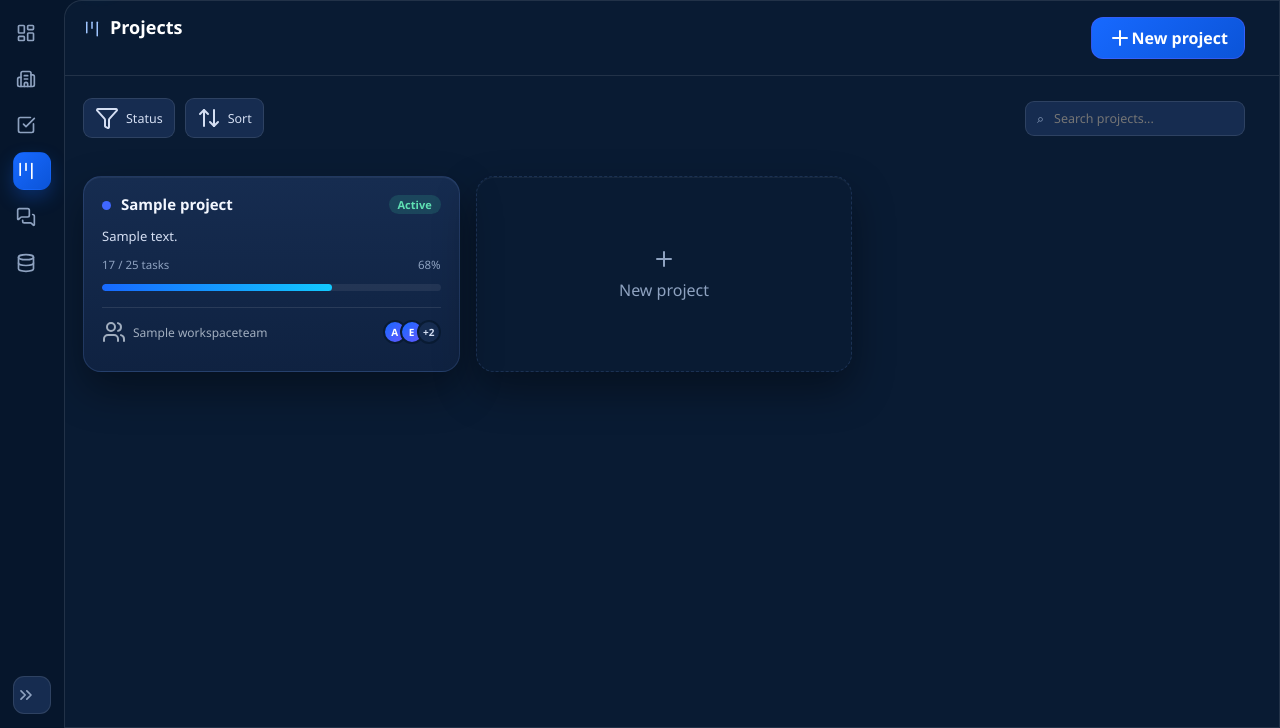
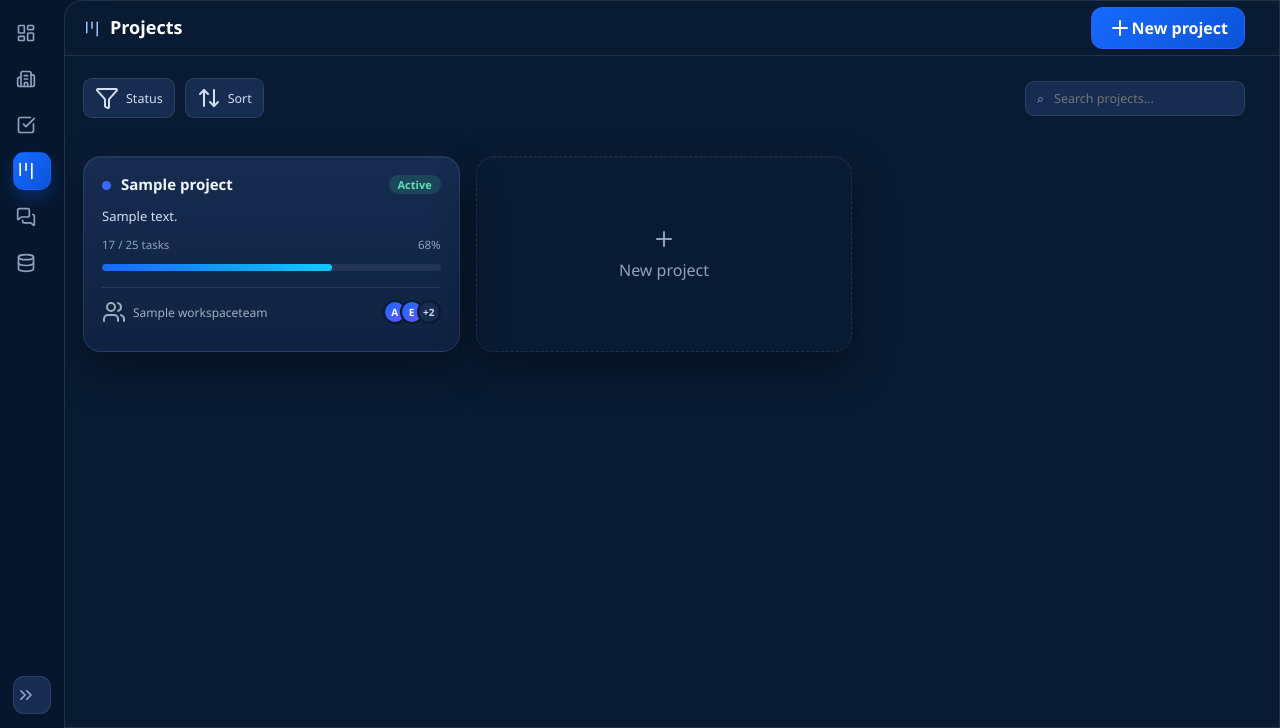
Before and after one commit to alma-iceee/platform, a Django app: a page that uses apps/ordo/workspaces/templates/workspaces/projects/projects.html in a window 1280 px wide. Shown: the part 72-800 px from the top of the page. Run offline with Django 5.2, Linux system fonts and the light colour scheme; a user stored in the database is signed in; tables that the repository leaves empty hold one stand-in row (values such as "Sample post"); data that the repository does not hold is empty.

Commit message:
Update page headers

```diff
--- a/apps/ordo/workspaces/templates/workspaces/projects/general.html
+++ b/apps/ordo/workspaces/templates/workspaces/projects/general.html
@@ -10,7 +10,7 @@
             </aside>
 
             <section class="workspace-content settings-grid">
-                <div class="settings-page-header">
+                <div class="page-header">
                     <h1><i data-lucide="sliders-horizontal" class="page-header-icon"></i>General</h1>
                 </div>
 
--- a/apps/ordo/workspaces/templates/workspaces/projects/members.html
+++ b/apps/ordo/workspaces/templates/workspaces/projects/members.html
@@ -10,7 +10,7 @@
             </aside>
 
             <section class="workspace-content settings-grid">
-                <div class="settings-page-header">
+                <div class="page-header">
                     <h1><i data-lucide="users" class="page-header-icon"></i>Members</h1>
                 </div>
 
--- a/apps/ordo/workspaces/templates/workspaces/projects/overview.html
+++ b/apps/ordo/workspaces/templates/workspaces/projects/overview.html
@@ -10,7 +10,7 @@
             </aside>
 
             <section class="workspace-content settings-grid">
-                <div class="settings-page-header">
+                <div class="page-header">
                     <h1><i data-lucide="layout-dashboard" class="page-header-icon"></i>{{ selected_workspace_project.name }}</h1>
                 </div>
 
--- a/apps/ordo/workspaces/templates/workspaces/projects/projects.html
+++ b/apps/ordo/workspaces/templates/workspaces/projects/projects.html
@@ -6,15 +6,17 @@
     {% if current_workspace %}
         <div class="workspace-page workspace-page--single">
             <section class="workspace-content settings-grid">
-                <div class="settings-page-header settings-page-header--with-action">
+                <div class="page-header page-header--with-action">
                     <div>
                         <h1><i data-lucide="kanban" class="page-header-icon"></i>Projects</h1>
                     </div>
                     {% if can_manage_workspace %}
-                        <button type="button" class="shell-button" data-modal-open="create-project-modal">
-                            <i data-lucide="plus" aria-hidden="true"></i>
-                            <span>New project</span>
-                        </button>
+                        <div class="page-header-actions">
+                            <button type="button" class="shell-button" data-modal-open="create-project-modal">
+                                <i data-lucide="plus" aria-hidden="true"></i>
+                                <span>New project</span>
+                            </button>
+                        </div>
                     {% endif %}
                 </div>
 
--- a/apps/ordo/workspaces/templates/workspaces/settings/general.html
+++ b/apps/ordo/workspaces/templates/workspaces/settings/general.html
@@ -10,7 +10,7 @@
             </aside>
 
             <section class="workspace-content settings-grid">
-                <div class="settings-page-header">
+                <div class="page-header">
                     <h1><i data-lucide="sliders-horizontal" class="page-header-icon"></i>General</h1>
                 </div>
 
--- a/apps/ordo/workspaces/templates/workspaces/settings/members_access.html
+++ b/apps/ordo/workspaces/templates/workspaces/settings/members_access.html
@@ -10,7 +10,7 @@
             </aside>
 
             <section class="workspace-content workspace-content--fit">
-                <div class="settings-page-header">
+                <div class="page-header">
                     <h1><i data-lucide="users" class="page-header-icon"></i>Members</h1>
                 </div>
 
--- a/apps/ordo/workspaces/templates/workspaces/tasks/tasks.html
+++ b/apps/ordo/workspaces/templates/workspaces/tasks/tasks.html
@@ -19,9 +19,9 @@
                 {% endif %}
 
                 {% if selected_board %}
-                    <div class="tasks-toolbar">
+                    <div class="page-header page-header--with-action page-header--tasks">
                         <h1>{% if selected_board.board_type == 'inbox' %}<i data-lucide="inbox" class="page-header-icon"></i>{% elif selected_board.board_type == 'department' %}<i data-lucide="building-2" class="page-header-icon"></i>{% elif selected_board.board_type == 'project' %}<i data-lucide="kanban" class="page-header-icon"></i>{% else %}<i data-lucide="layout-dashboard" class="page-header-icon"></i>{% endif %}{{ selected_board.name }}</h1>
-                        <div class="tasks-toolbar-actions">
+                        <div class="page-header-actions">
                             <div class="view-switch" role="tablist">
                                 <button type="button" class="is-active" data-view="board">
                                     <i data-lucide="columns-3" aria-hidden="true"></i><span>Board</span>
@@ -107,7 +107,7 @@
                         </div>
                     </div>
                 {% else %}
-                    <div class="settings-page-header">
+                    <div class="page-header">
                         <h1><i data-lucide="square-check-big" class="page-header-icon"></i>Tasks</h1>
                     </div>
                     <section class="settings-empty-state">
--- a/apps/ordo/workspaces/templates/workspaces/workspaces/create.html
+++ b/apps/ordo/workspaces/templates/workspaces/workspaces/create.html
@@ -7,7 +7,7 @@
 {% block workspace_content %}
     <div class="workspace-page workspace-page--single">
         <section class="workspace-content settings-grid">
-            <div class="settings-page-header">
+            <div class="page-header">
                 <h1><i data-lucide="circle-plus" class="page-header-icon"></i>New workspace</h1>
             </div>
 
--- a/static/workspaces/shell.css
+++ b/static/workspaces/shell.css
@@ -943,19 +943,26 @@ html.sidebar-expanded .sidebar .sidebar-collapse svg {
 }
 
 /* Teams list (full-width grid + cards) */
-.settings-page-header--with-action {
-    display: flex;
-    align-items: flex-start;
+.page-header--with-action {
+    display: flex;
+    align-items: center;
     justify-content: space-between;
     gap: 16px;
 }
 
-.settings-page-header--with-action > div {
-    min-width: 0;
-}
-
-.settings-page-header--with-action .shell-button {
+.page-header--with-action > div {
+    min-width: 0;
+}
+
+/* Right-side action area: a single button or a cluster (e.g. the tasks view-switch).
+   Centered on the title row and allowed to overflow it, so the divider keeps the
+   standard distance below the title regardless of the control height. */
+.page-header-actions {
+    display: inline-flex;
+    align-items: center;
+    gap: 12px;
     flex-shrink: 0;
+    margin-block: -10px;
 }
 
 .teams-grid {
@@ -1647,7 +1654,9 @@ html.sidebar-expanded .sidebar .sidebar-collapse svg {
     border-bottom: 1px solid rgba(255, 255, 255, 0.12);
 }
 
-.settings-page-header {
+/* Page header — one component for every page: title (left), optional action area
+   (right), and a full-bleed divider below. Modifiers: --with-action, --tasks. */
+.page-header {
     min-width: 0;
     /* Full-bleed divider: stretch the line edge-to-edge of the content area. */
     margin: 0 -34px 0 -18px;
```
Also changed, not shown: other parts of static/workspaces/shell.css (+8 -21 lines), apps/ordo/workspaces/templates/workspaces/teams/teams.html (+9 -7 lines).
